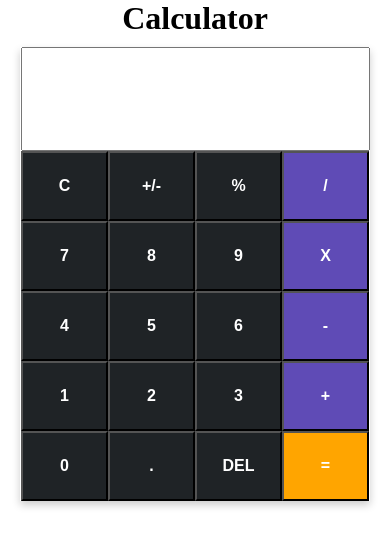
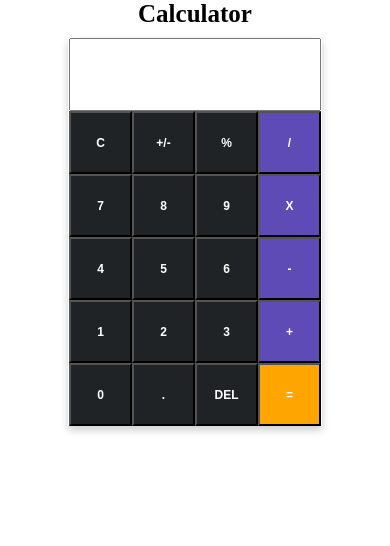
Before and after one commit to sejihad/calculator, a plain HTML site: page index.html in a window 390 px wide. Drawn offline with Linux system fonts and the light colour scheme.

Commit message:
Update style.css

```diff
--- a/style.css
+++ b/style.css
@@ -40,3 +40,30 @@ h1{
 .btn-style{
     background-color: #5f4bb6;
 }
+
+/* responsive */
+
+@media (max-width:768px){
+    .card{
+        width: 254px;
+    }
+    .calc-head #result {
+        width: 94%;
+        font-size: 17px;
+        height: 69px;
+
+
+
+    }
+    .btn {
+        width: 63px;
+        height: 63px;
+
+        font-size: 12px;
+
+    }
+    h1 {
+
+        font-size: 25px;
+    }
+}
```
